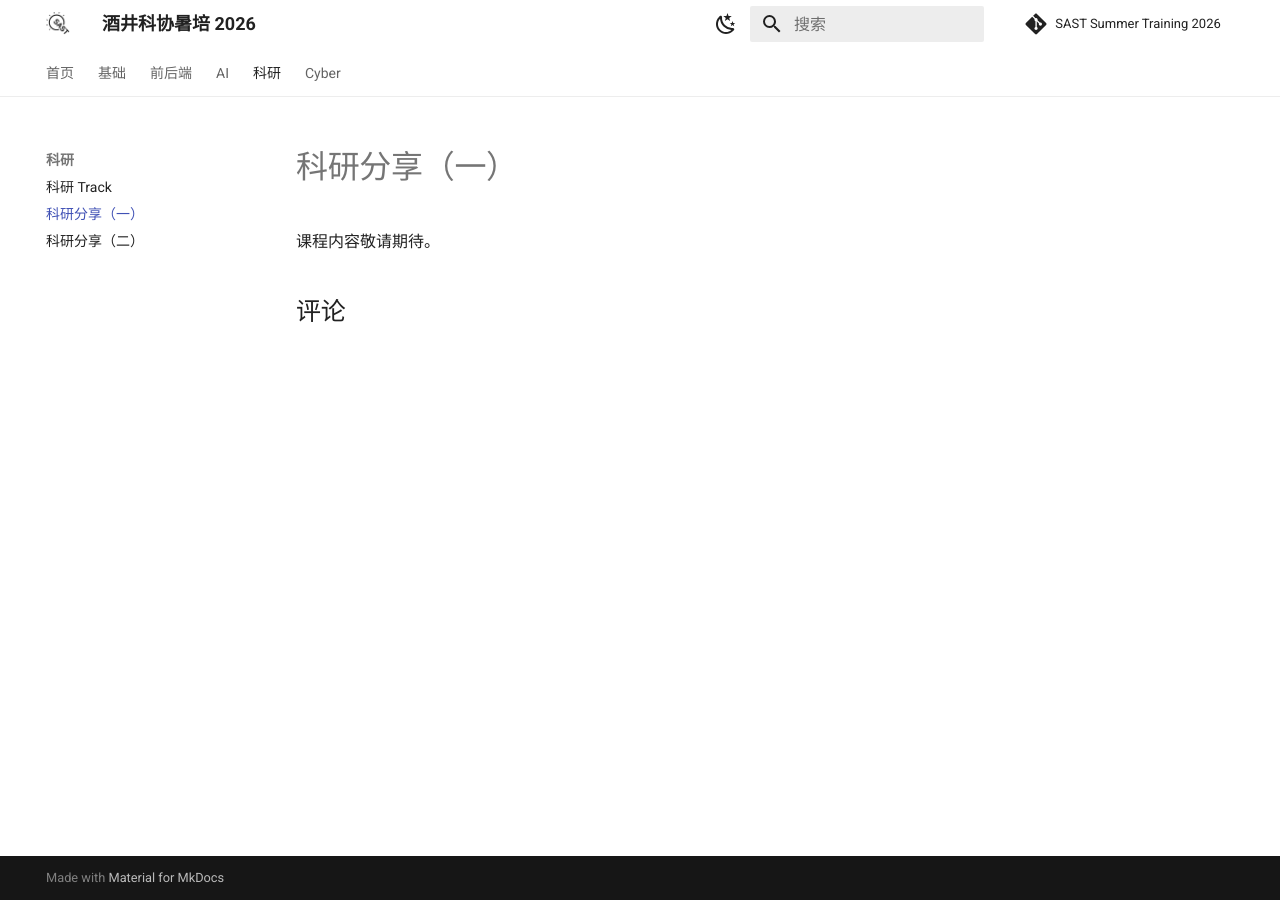
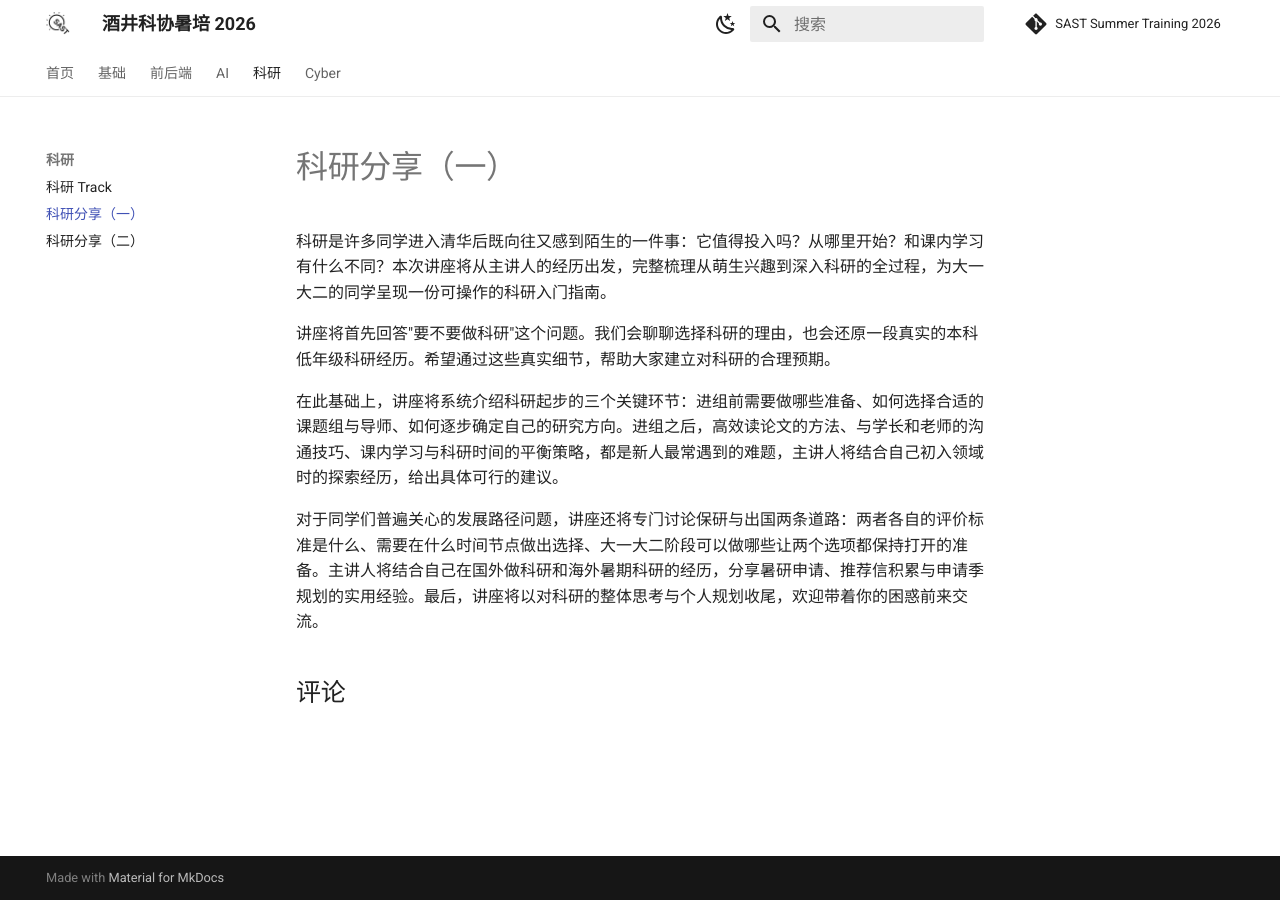
Before and after one commit to sast-summer-training-2026/sast-summer-training-2026.github.io, an MkDocs documentation site: the page built from docs/research/first/index.md, in a window 1280 px wide. Built offline with MkDocs 1.6.1 and Material for MkDocs 9.7.7, drawn with Linux system fonts in a browser that asks for light colours; comment, search, counter and statistics services are not loaded.

Commit message:
添加两次科研分享、ML System简介

```diff
--- a/docs/research/first/index.md
+++ b/docs/research/first/index.md
@@ -1,3 +1,9 @@
 # 科研分享（一）
 
-课程内容敬请期待。
+科研是许多同学进入清华后既向往又感到陌生的一件事：它值得投入吗？从哪里开始？和课内学习有什么不同？本次讲座将从主讲人的经历出发，完整梳理从萌生兴趣到深入科研的全过程，为大一大二的同学呈现一份可操作的科研入门指南。
+
+讲座将首先回答"要不要做科研"这个问题。我们会聊聊选择科研的理由，也会还原一段真实的本科低年级科研经历。希望通过这些真实细节，帮助大家建立对科研的合理预期。
+
+在此基础上，讲座将系统介绍科研起步的三个关键环节：进组前需要做哪些准备、如何选择合适的课题组与导师、如何逐步确定自己的研究方向。进组之后，高效读论文的方法、与学长和老师的沟通技巧、课内学习与科研时间的平衡策略，都是新人最常遇到的难题，主讲人将结合自己初入领域时的探索经历，给出具体可行的建议。
+
+对于同学们普遍关心的发展路径问题，讲座还将专门讨论保研与出国两条道路：两者各自的评价标准是什么、需要在什么时间节点做出选择、大一大二阶段可以做哪些让两个选项都保持打开的准备。主讲人将结合自己在国外做科研和海外暑期科研的经历，分享暑研申请、推荐信积累与申请季规划的实用经验。最后，讲座将以对科研的整体思考与个人规划收尾，欢迎带着你的困惑前来交流。
```
Also changed, not shown: docs/ai/ML/index.md (+3 -1 lines), docs/research/second/index.md (+5 -1 lines).
